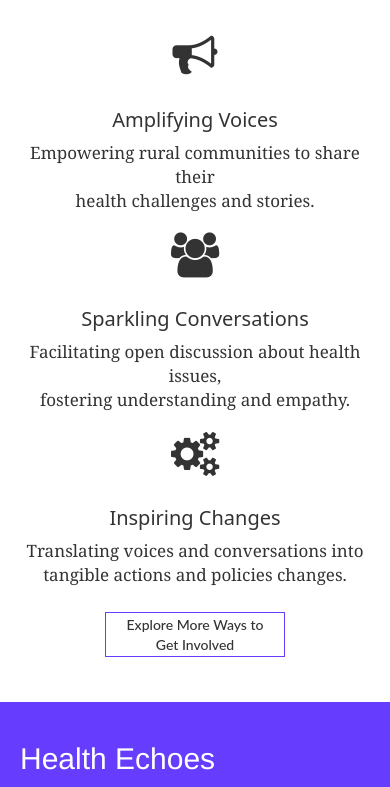
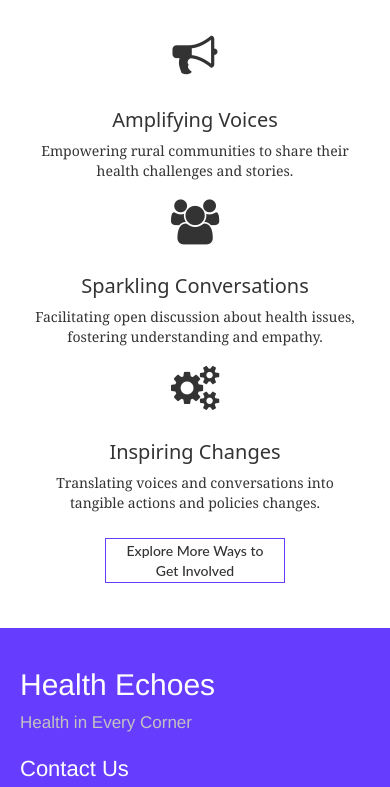
Before and after one commit to daradaniel01/healthechoes.org, a plain HTML site: page index.html in a window 390 px wide. Shown: the part 595-1382 px from the top of the page. Drawn offline with nearby package versions, Linux system fonts and the light colour scheme.

Commit message:
1st change

```diff
--- a/style.css
+++ b/style.css
@@ -197,6 +197,11 @@
     font-family: Cambria, Cochin, Georgia, Times, 'Times New Roman', serif;
     font-size: 17px;
   }
+  @media(max-width: 516px){
+    .txt1{
+      font-size: 14px !important;
+    }
+  }
   .button{
     display: flex;
     justify-content: center;
```
